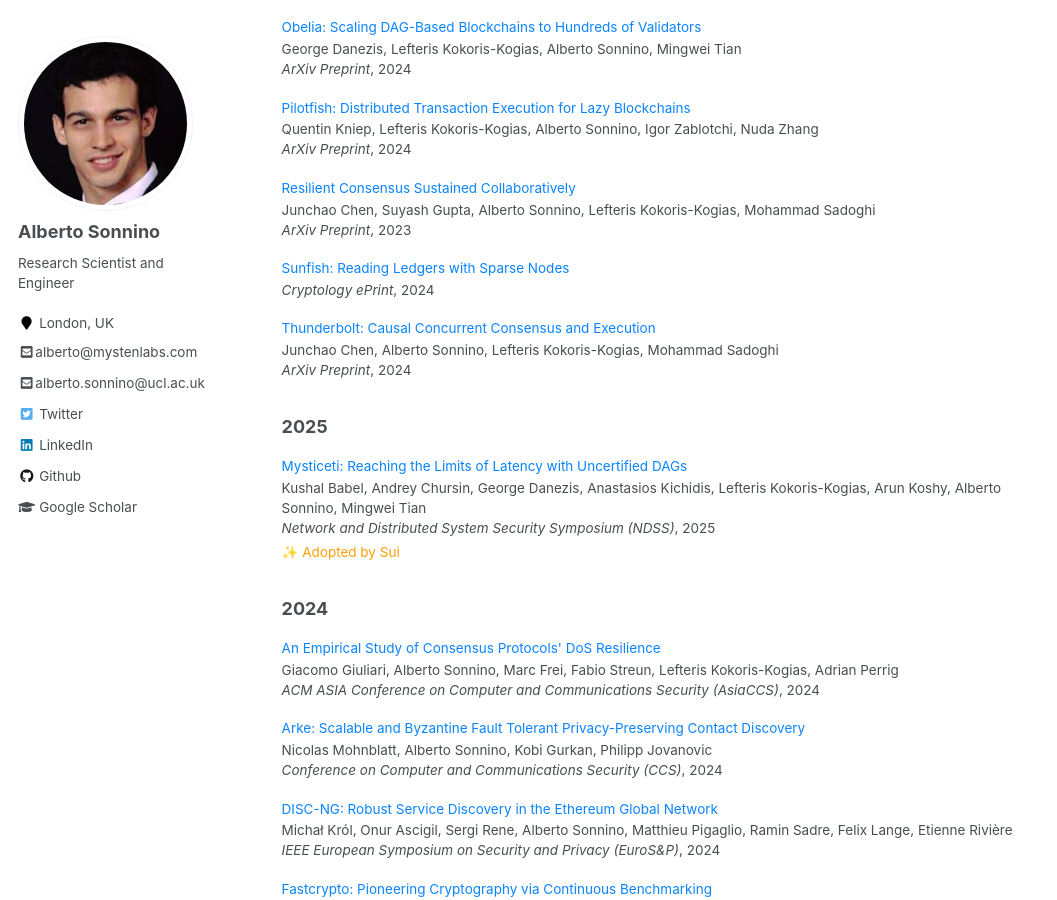
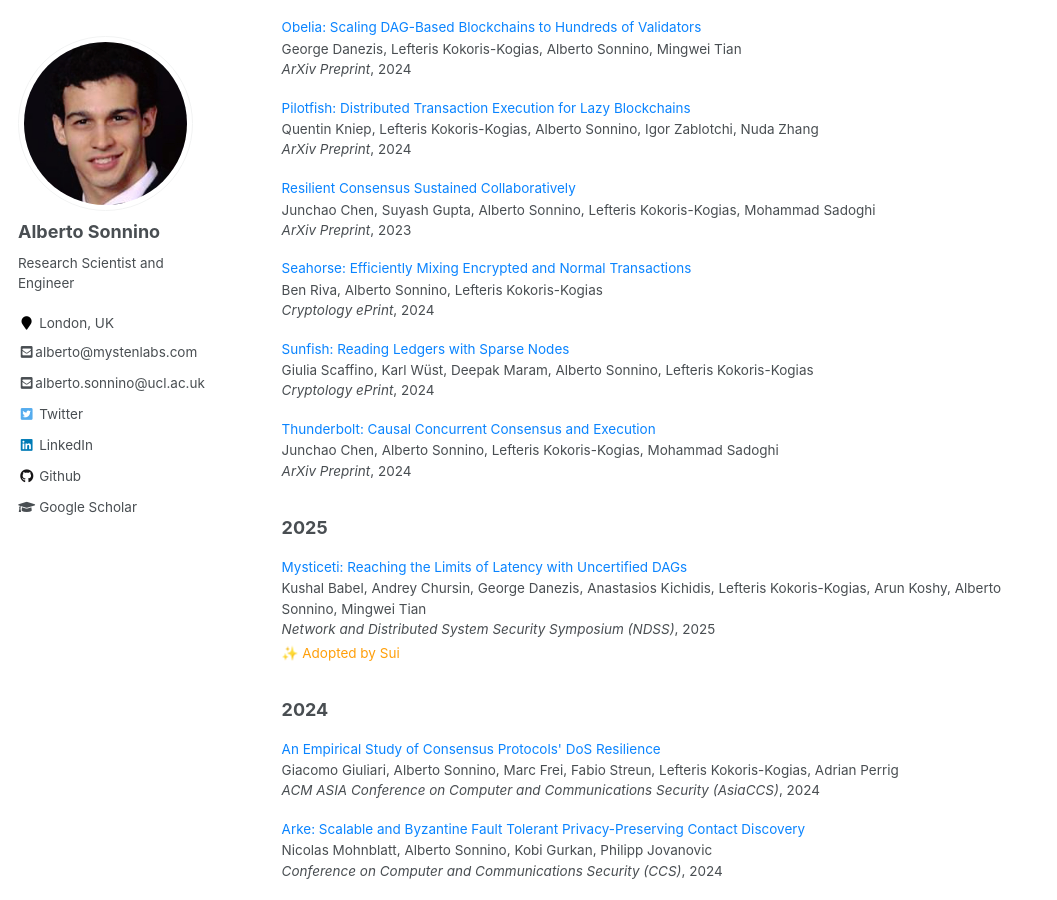
Before and after one commit to asonnino/asonnino.github.io, a Jekyll site: the page built from _pages/publications.md, in a window 1280 px wide and 900 px high, scrolled down 326 px. Shown: the whole window, without its empty margins (0-1057 px from the left). Built offline with Jekyll 4.4.1, drawn with Linux system fonts in a browser that asks for light colours.

Commit message:
feat: Add seahorse

```diff
--- a/_data/papers.json
+++ b/_data/papers.json
@@ -498,16 +498,16 @@
   {
     "category": "submission",
     "title": "Sunfish: Reading Ledgers with Sparse Nodes",
-    "authors": " ",
+    "authors": "Giulia Scaffino, Karl Wüst, Deepak Maram, Alberto Sonnino, Lefteris Kokoris-Kogias",
     "venue": "Cryptology ePrint",
     "date": 2024,
     "filename": "sunfish.pdf"
   },
   {
-    "category": "WIP",
+    "category": "submission",
     "title": "Seahorse: Efficiently Mixing Encrypted and Normal Transactions",
     "authors": "Ben Riva, Alberto Sonnino, Lefteris Kokoris-Kogias",
-    "venue": "ArXiv Preprint",
+    "venue": "Cryptology ePrint",
     "date": 2024,
     "filename": "seahorse.pdf"
   },
```
